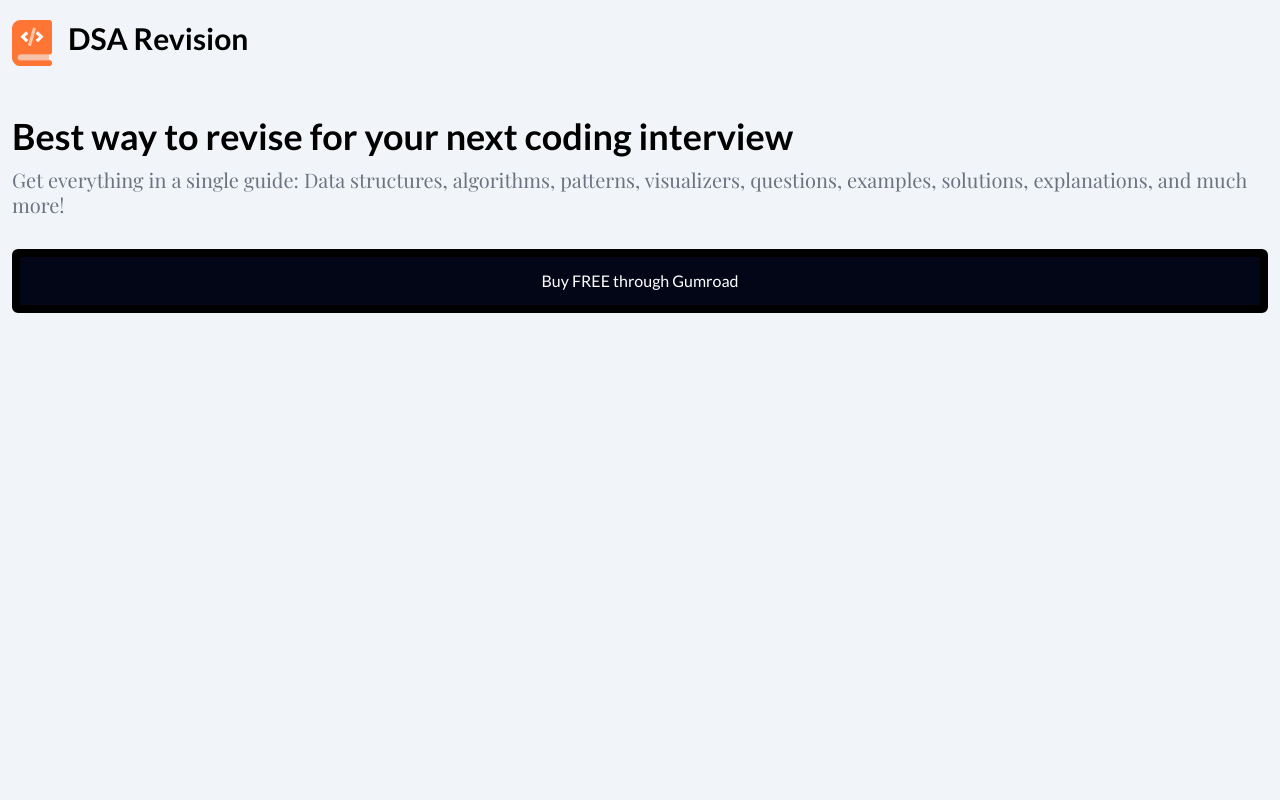
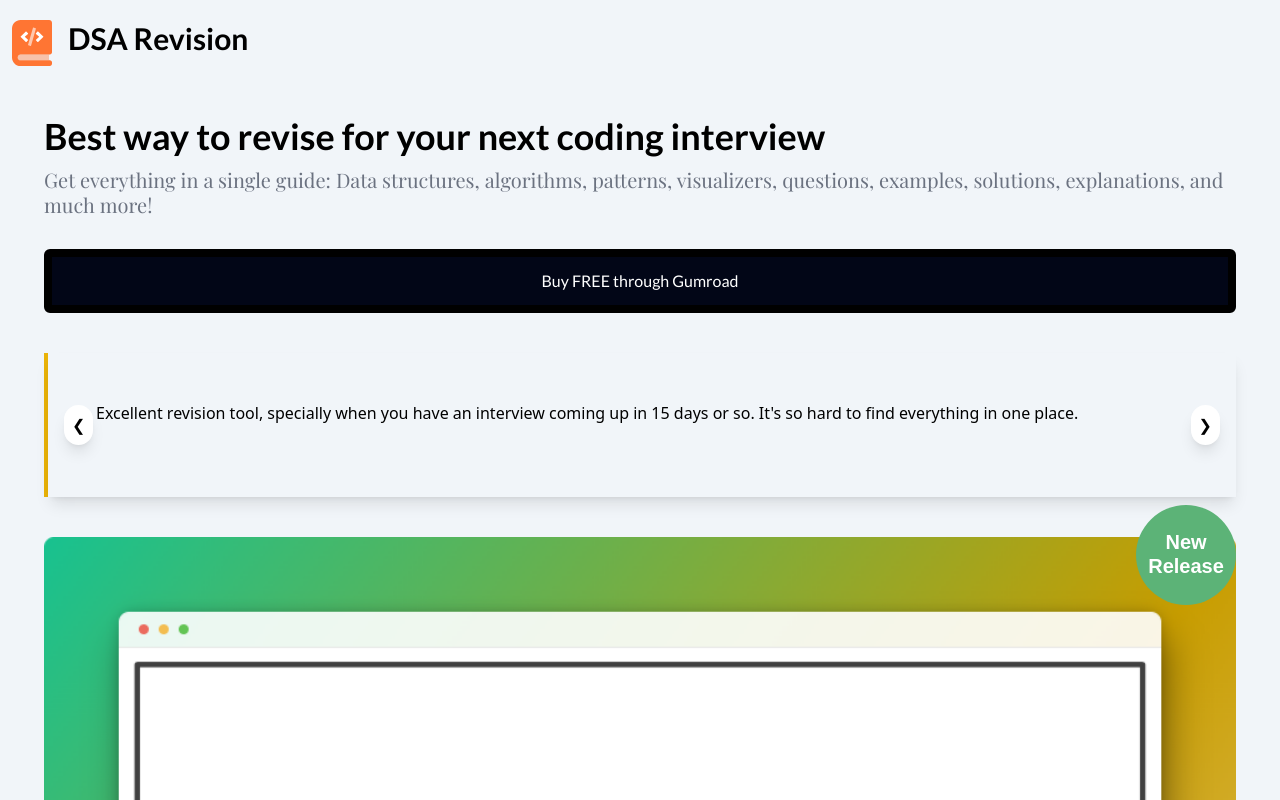
Before and after one commit to AbhiVikrant/dsa-revision-new-master, a React (Vite) app: page / in a window 1280 px wide. Shown: the top 800 px of the page. Built offline with nearby package versions, Linux system fonts and the light colour scheme; a web font is replaced by a local one.

Commit message:
Added book cover

```diff
--- /dev/null
+++ b/src/components/Hero.jsx
@@ -0,0 +1,59 @@
+import { useState } from "react";
+const Hero = () => {
+  const [currentSlide, setCurrentSlide] = useState(0);
+  const slides = [
+    {
+      id: 1,
+      content: `Excellent revision tool, specially when you have an interview coming up in 15 days or so. It's so hard to find everything in one place.`
+    },
+    {
+      id: 2,
+      content: `Highly recommended if you're interviewing or preparing these days - this guide will help you revise concepts and practice things before the interview.`
+    },
+    {
+      id: 3,
+      content: `Awesome! Love how the concepts are explained + all the wonderful resources mentioned. Having everything in one guide is super helpful. `
+    }
+  ];
+
+  const nextSlide = () => {
+    setCurrentSlide(prev => (prev + 1) % slides.length);
+  };
+
+  const prevSlide = () => {
+    setCurrentSlide(prev => (prev - 1 + slides.length) % slides.length);
+  };
+
+  return (
+    <div className="relative  mx-auto  border-l-4 border-yellow-500">
+      <div className="overflow-hidden shadow-lg">
+        <div
+          className="flex transition-transform duration-500"
+          style={{ transform: `translateX(-${currentSlide * 100}%)` }}
+        >
+          {slides.map(slide => (
+            <div key={slide.id} className="min-w-full">
+              <blockquote className="mx-12 py-12 theme-bg-light flex justify-between items-center">
+                {slide.content}
+              </blockquote>
+            </div>
+          ))}
+        </div>
+      </div>
+      <button
+        onClick={prevSlide}
+        className="absolute top-1/2 left-4 transform -translate-y-1/2 bg-white rounded-full p-2 shadow-lg"
+      >
+        ❮
+      </button>
+      <button
+        onClick={nextSlide}
+        className="absolute top-1/2 right-4 transform -translate-y-1/2 bg-white rounded-full p-2 shadow-lg"
+      >
+        ❯
+      </button>
+    </div>
+  );
+};
+
+export default Hero;
--- a/src/components/IntroSection.jsx
+++ b/src/components/IntroSection.jsx
@@ -1,10 +1,10 @@
 import React from "react";
-
+import Hero from "./Hero";
 const IntroSection = () => {
   return (
     <>
-      <div className="mainDiv">
-        <div className="introStart gap-2 flex flex-col">
+      <div className="mainDiv flex flex-col justify-between sm:mx-8">
+        <div className="introStart gap-2 flex flex-col ">
           <h1 className="font-lato font-bold text-4xl  justify-between leading-tight">
             Best way to revise for your next coding interview
           </h1>
@@ -15,8 +15,19 @@ const IntroSection = () => {
           </p>
         </div>
 
-        <div className=" flex justify-center items-center text-center bg-slate-950 text-white border-solid border-8 border-black rounded-md font-lato px-2 py-3 mt-8 hover:bg-purple-btn hover:border-purple-btn hover:ease-out hover:transition-transform hover:-translate-x-1 hover:-translate-y-1 hover:shadow-lg hover:shadow-black hover:text-black active:bg-red-btn active:border-red-btn ">
+        <div className="  gumroad flex justify-center items-center text-center bg-slate-950 text-white border-solid border-8 border-black rounded-md font-lato px-2 py-3 mt-8 hover:bg-purple-btn hover:border-purple-btn hover:ease-out hover:transition-transform hover:-translate-x-1 hover:-translate-y-1 hover:shadow-lg hover:shadow-black hover:text-black active:bg-red-btn active:border-red-btn ">
           <button>Buy FREE through Gumroad</button>
+        </div>
+        <div className=" hero gap-2 flex flex-col mt-10 ">
+          <Hero />
+        </div>
+        <div className="book-cover-holder gap-2 flex flex-col mt-10 relative">
+          <img src="./assets/images/dsa-main.png" alt="dsa-main-cover" />
+          <div className="book-badges absolute  h-[100px] w-[100px]   pt-[25px]  right-0 -top-8 bg-green-light rounded-[50%] text-xl leading-6 text-center font-Quicksand font-bold text-white">
+            New
+            <br />
+            Release
+          </div>
         </div>
       </div>
     </>
--- a/tailwind.config.js
+++ b/tailwind.config.js
@@ -5,11 +5,14 @@ module.exports = {
     extend: {
       fontFamily: {
         playfair: "'Playfair Display', serif",
-        lato: "'Lato', sans-serif"
+        lato: "'Lato', sans-serif",
+        Quicksand: "' Quicksand', sans-serif"
       },
       colors: {
         "purple-btn": "rgb(255 144 232)",
-        "red-btn": "#ff5252"
+        "red-btn": "#ff5252",
+        "green-light": "#5cb377",
+        "text-white": "#fff"
       }
     }
   },
```
Also changed, not shown: src/index.css (line endings or trailing spaces).
